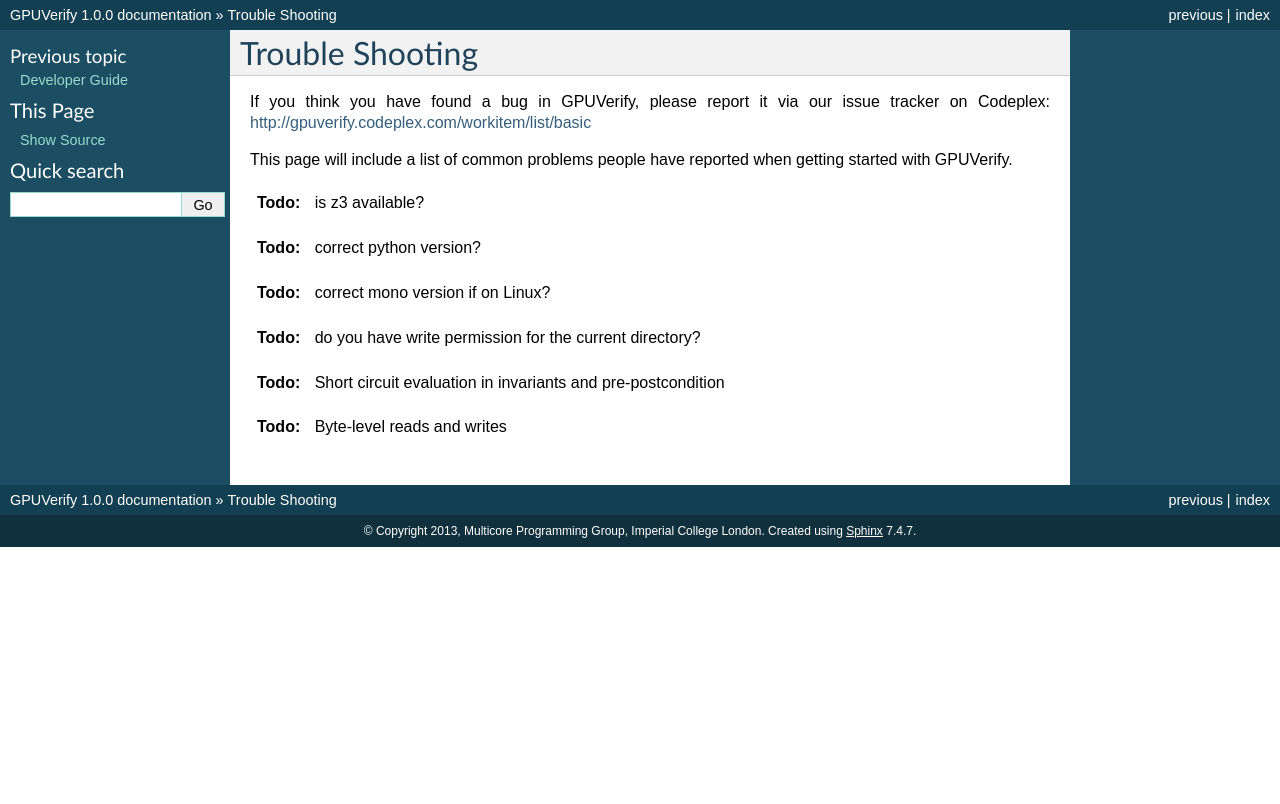
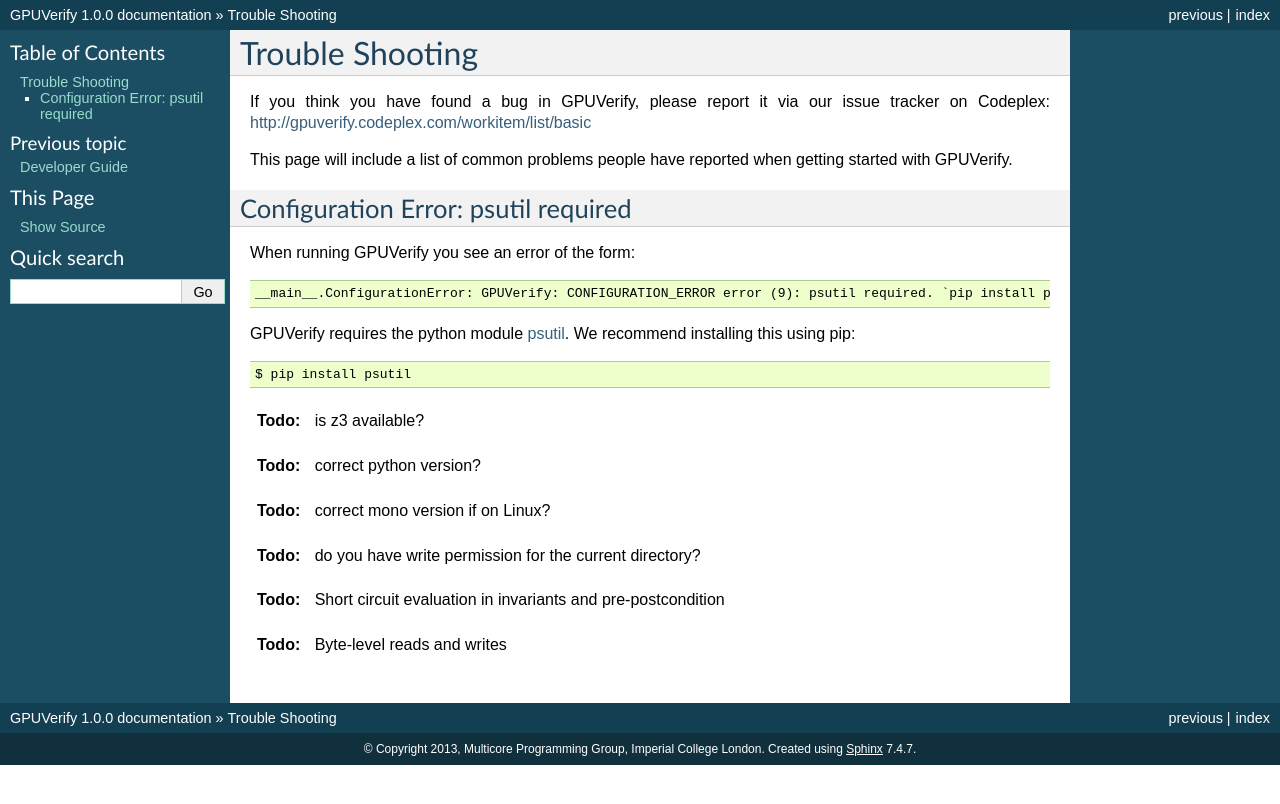
Before and after one commit to mc-imperial/gpuverify, a Sphinx documentation site: the page built from Documentation/trouble_shooting.rst, in a window 1280 px wide. Shown: the top 804 px of the page. Built offline with Sphinx 7.4.7, drawn with Linux system fonts in a browser that asks for light colours; formulas are drawn with MathJax 3.

Commit message:
Fix ConfigurationError forward declaration.
Document the requirement for the python module psutil.

```diff
--- a/Documentation/trouble_shooting.rst
+++ b/Documentation/trouble_shooting.rst
@@ -7,6 +7,18 @@
 
 This page will include a list of common problems people have reported
 when getting started with GPUVerify.
+
+Configuration Error: psutil required
+------------------------------------
+
+When running GPUVerify you see an error of the form::
+
+     __main__.ConfigurationError: GPUVerify: CONFIGURATION_ERROR error (9): psutil required. `pip install psutil` to get it.
+
+GPUVerify requires the python module `psutil <https://code.google.com/p/psutil/>`_.
+We recommend installing this using pip::
+
+     $ pip install psutil
 
 .. todo:: is z3 available?
 
```
Also changed, not shown: Documentation/developer_guide.rst (+8 -0 lines), Documentation/installation.rst (+8 -0 lines), GPUVerify.py (+22 -22 lines).
